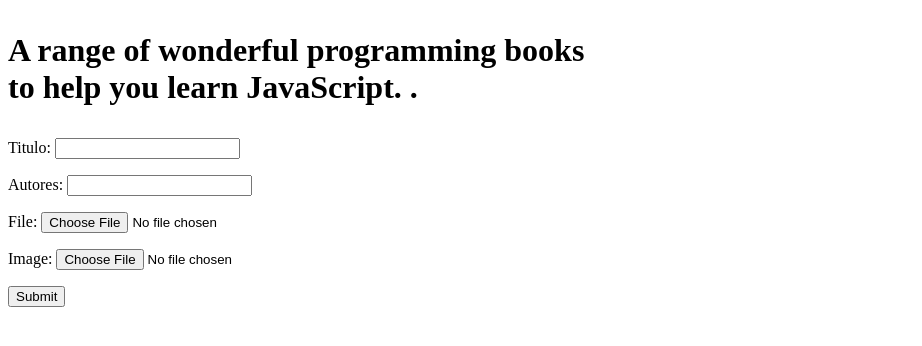
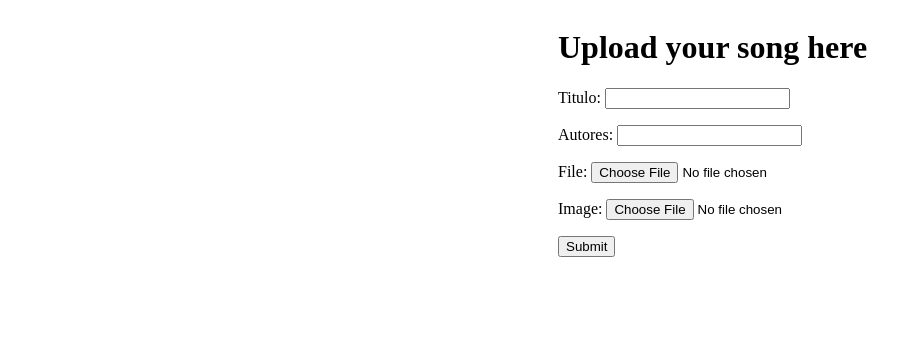
Before and after one commit to Stuepp/Gravadora, a Django app: page /add/ in a window 1280 px wide. Shown: the top 346 px of the page, without its empty margins (0-922 px from the left). Run offline with Django 4.2, Linux system fonts and the light colour scheme.

Commit message:
adjusting template

```diff
--- a/gravadora/members/templates/add.htm
+++ b/gravadora/members/templates/add.htm
@@ -1,20 +1,11 @@
 {% extends "base.html" %}
 {% block content %}
-<div class="container" style="max-width:600px">
-    <div class="px-3 ру-3 pt-md-5 pb-md-4 mx-auto text-center">
-        <h1 class=display-4")A11 Books</h1>
-         <p class="lead">A range of wonderful programming books to help you learn JavaScript. .</p>
-    </div>
-     <div class="py-5">
-         <div class="row">
-             <div class="col-12">
-                <form method="post" enctype="multipart/form-data">
-                     {% csrf_token %}
-                     {{ form.as_p }}
-                     <input type="submit">
-                </form>
-            </div>
-        </div>
-    </div>
+<div class="container" style="max-width:700px">
+    <h1 class=display-4">Upload your song here</h1>
+    <form method="post" enctype="multipart/form-data">
+         {% csrf_token %}
+         {{ form.as_p }}
+         <input type="submit">
+    </form>
 </div>
 {% endblock %}
--- a/gravadora/members/templates/base.html
+++ b/gravadora/members/templates/base.html
@@ -1,9 +1,22 @@
 <!DOCTYPE html>
 <html>
+    <head>
+        <style>
+            .content-container{
+                display: grid;
+                grid-template-columns: auto;
+            }
+            .row{
+                margin-left: 550px;
+                margin-right: 550px;
+                min-width: 400px;
+            }
+        </style>
+    </head>
     <body>
         <div class="page-header">
         </div>
-        <div class="content container">
+        <div class="content-container">
             <div class="row">
                 <div class="col-md-8">
                 {% block content %}
```
